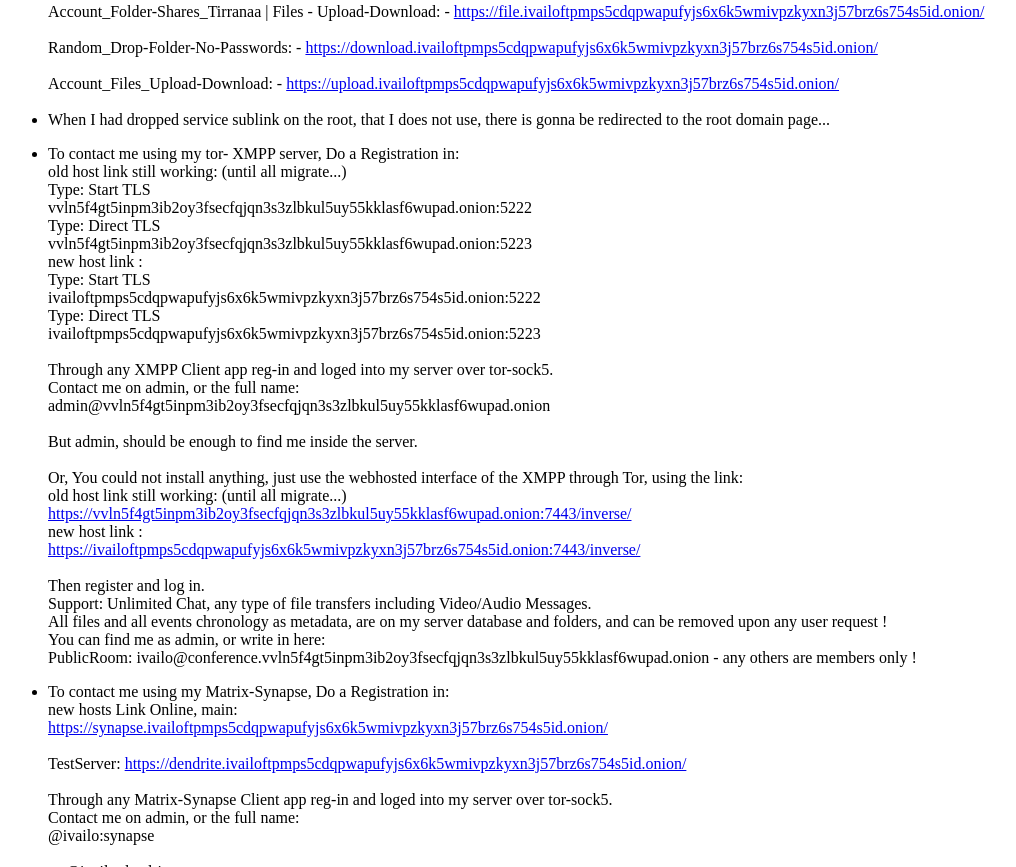
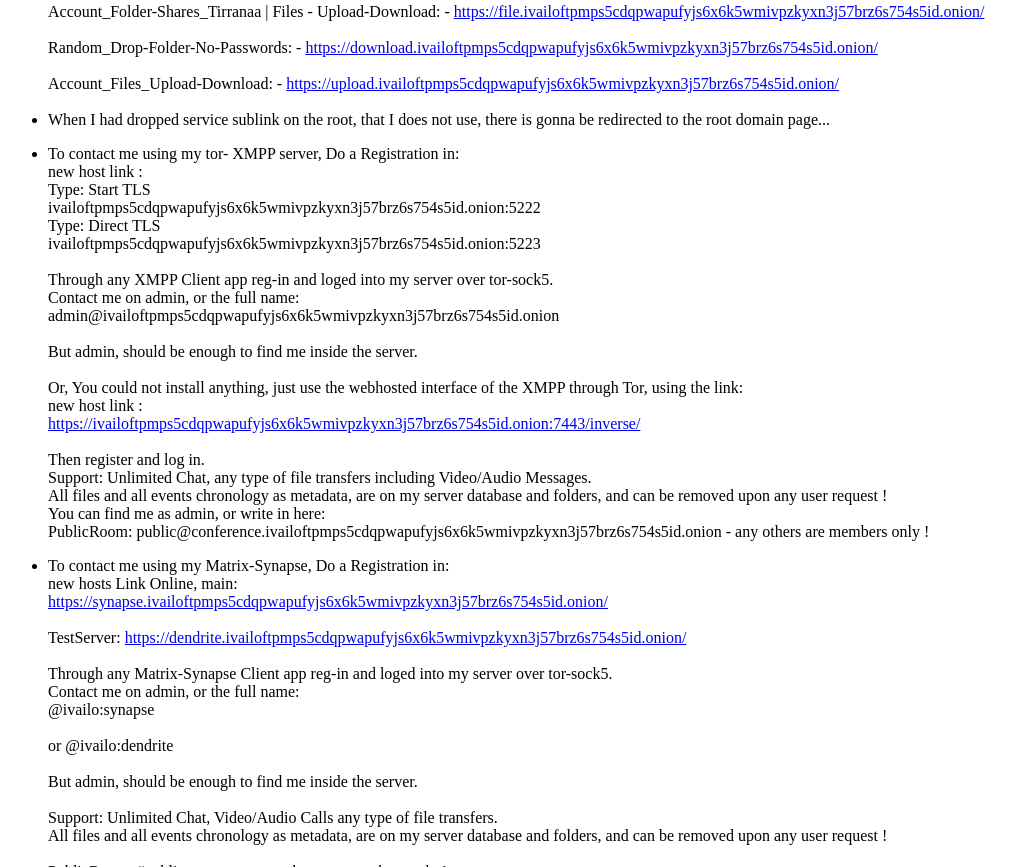
Before and after one commit to tirranaa/tirranaa.github.io, a plain HTML site: page index.html in a window 1280 px wide. Shown: the part 527-1394 px from the top of the page, without its empty margins (0-1016 px from the left). Drawn offline with Linux system fonts and the light colour scheme.

Commit message:
Update index.html

```diff
--- a/index.html
+++ b/index.html
@@ -60,11 +60,6 @@ Account_Files_Upload-Download: - <a href="https://upload.ivailoftpmps5cdqpwapufy
 </li></ul>
 
 <ul><li>To contact me using my tor- XMPP server, Do a Registration in:<br>
-old host link still working: (until all migrate...)<br>
-Type: Start TLS<br>
-vvln5f4gt5inpm3ib2oy3fsecfqjqn3s3zlbkul5uy55kklasf6wupad.onion:5222<br>
-Type: Direct TLS<br>
-vvln5f4gt5inpm3ib2oy3fsecfqjqn3s3zlbkul5uy55kklasf6wupad.onion:5223<br>
 new host link :<br>
 Type: Start TLS<br>
 ivailoftpmps5cdqpwapufyjs6x6k5wmivpzkyxn3j57brz6s754s5id.onion:5222<br>
@@ -73,13 +68,11 @@ ivailoftpmps5cdqpwapufyjs6x6k5wmivpzkyxn3j57brz6s754s5id.onion:5223<br>
 <br>
 Through any XMPP Client app reg-in and loged into my server over tor-sock5.<br>
  Contact me on admin, or the full name: <br>
-admin@vvln5f4gt5inpm3ib2oy3fsecfqjqn3s3zlbkul5uy55kklasf6wupad.onion<br>
+admin@ivailoftpmps5cdqpwapufyjs6x6k5wmivpzkyxn3j57brz6s754s5id.onion<br>
 <br>
 But admin, should be enough to find me inside the server.<br>
 <br>
 Or, You could not install anything, just use the webhosted interface of the XMPP through Tor, using the link:<br>
-old host link still working: (until all migrate...)<br>
-<a href="https://vvln5f4gt5inpm3ib2oy3fsecfqjqn3s3zlbkul5uy55kklasf6wupad.onion:7443/inverse/" class="postlink">https://vvln5f4gt5inpm3ib2oy3fsecfqjqn3s3zlbkul5uy55kklasf6wupad.onion:7443/inverse/</a><br>
 new host link :<br>
 <a href="https://ivailoftpmps5cdqpwapufyjs6x6k5wmivpzkyxn3j57brz6s754s5id.onion:7443/inverse/" class="postlink">https://ivailoftpmps5cdqpwapufyjs6x6k5wmivpzkyxn3j57brz6s754s5id.onion:7443/inverse/</a><br>
 <br>
@@ -87,7 +80,7 @@ Then register and log in.<br>
 Support: Unlimited Chat, any type of file transfers including Video/Audio Messages.<br>
 All files and all events chronology as metadata, are on my server database and folders, and can be removed upon any user request !<br>
 You can find me as admin, or write in here:<br>
-PublicRoom: ivailo@conference.vvln5f4gt5inpm3ib2oy3fsecfqjqn3s3zlbkul5uy55kklasf6wupad.onion - any others are members only !</li></ul>
+PublicRoom: public@conference.ivailoftpmps5cdqpwapufyjs6x6k5wmivpzkyxn3j57brz6s754s5id.onion - any others are members only !</li></ul>
 
 <ul><li>To contact me using my Matrix-Synapse, Do a Registration in:<br>
 
```
